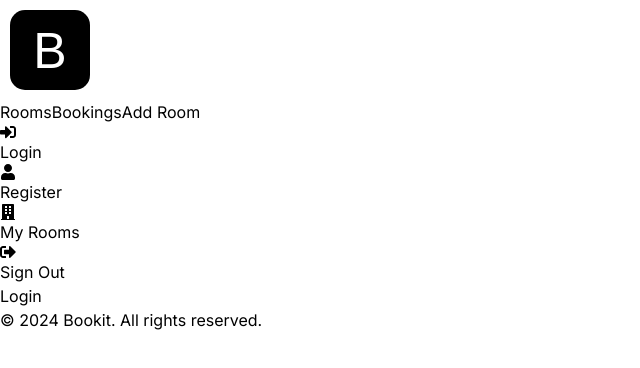
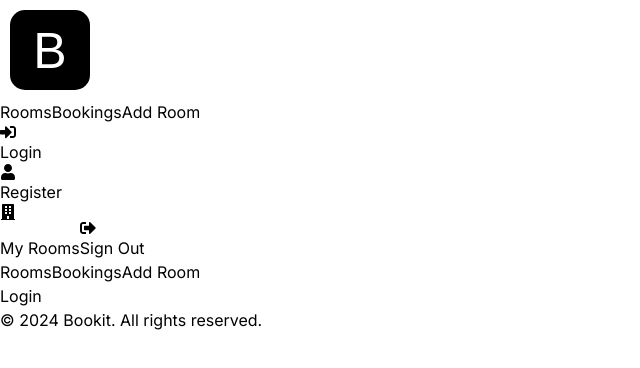
Before and after one commit to muhkyle17/bookify, a Next.js app: page /login in a window 1280 px wide. Shown: the top 368 px of the page, without its empty margins (0-640 px from the left). Built offline with nearby package versions, Linux system fonts and the light colour scheme.

Commit message:
Fix styling for header, change href links to proper page redirects

```diff
--- a/src/app/components/Header.jsx
+++ b/src/app/components/Header.jsx
@@ -6,11 +6,11 @@ import { FaUser, FaSignInAlt, FaSignOutAlt, FaBuilding } from 'react-icons/fa'
 const Header = () => {
   return (
     <header className='bg-gray-100'>
-      <nav className='mx-auto max-w-7xl px-4 s  m:px-6 lg:px-8'>
+      <nav className='mx-auto max-w-7xl px-4 sm:px-6 lg:px-8'>
         <div className='flex h-16 items-center justify-between'>
           <div className='flex items-center'>
             <Link href='/'>
-              <Image className='h-12 w-12' src={logo} alt='Bookify Logo' priority={true} />
+              <Image className='h-12 w-12' src={logo} alt='Bookit' priority={true} />
             </Link>
             <div className='hidden md:block'>
               <div className='ml-10 flex items-baseline space-x-4'>
@@ -19,50 +19,65 @@ const Header = () => {
                   className='rounded-md px-3 py-2 text-sm font-medium text-gray-800 hover:bg-gray-700 hover:text-white'>
                   Rooms
                 </Link>
+                {/* <!-- Logged In Only --> */}
 
                 <Link
-                  href='/bookings.html'
+                  href='/bookings'
                   className='rounded-md px-3 py-2 text-sm font-medium text-gray-800 hover:bg-gray-700 hover:text-white'>
                   Bookings
                 </Link>
                 <Link
-                  href='/add-room.html'
+                  href='/rooms/add'
                   className='rounded-md px-3 py-2 text-sm font-medium text-gray-800 hover:bg-gray-700 hover:text-white'>
                   Add Room
                 </Link>
               </div>
             </div>
           </div>
-
+          {/* <!-- Right Side Menu --> */}
           <div className='ml-auto'>
             <div className='ml-4 flex items-center md:ml-6'>
-              <Link
-                href='login.html'
-                className='mr-3 text-gray-800 hover:text-gray-600 flex flex-row items-center gap-2'>
-                <FaSignInAlt /> Login
+              {/* <!-- Logged Out Only --> */}
+              <Link href='/login' className='mr-3 text-gray-800 hover:text-gray-600'>
+                <FaSignInAlt className='inline mr-1' /> Login
               </Link>
-              <Link
-                href='register.html'
-                className='mr-3 text-gray-800 hover:text-gray-600 flex flex-row items-center gap-2'>
-                <FaUser />
-                Register
+              <Link href='/register' className='mr-3 text-gray-800 hover:text-gray-600'>
+                <FaUser className='inline mr-1' /> Register
               </Link>
-              <Link
-                href='my-rooms.html'
-                className='mr-3 text-gray-800 hover:text-gray-600 flex flex-row items-center gap-2'>
-                <FaBuilding />
-                My Rooms
+
+              <Link href='/rooms/my'>
+                <FaBuilding className='inline mr-1' /> My Rooms
               </Link>
-              <Link
-                href='login.html'
-                className='text-gray-800 hover:text-gray-600 flex flex-row items-center gap-2'>
-                <FaSignOutAlt />
-                Sign Out
-              </Link>
+              <button className='mx-3 text-gray-800 hover:text-gray-600'>
+                <FaSignOutAlt className='inline mr-1' /> Sign Out
+              </button>
             </div>
           </div>
         </div>
       </nav>
+
+      {/* <!-- Mobile menu --> */}
+      <div className='md:hidden'>
+        <div className='space-y-1 px-2 pb-3 pt-2 sm:px-3'>
+          <Link
+            href='/'
+            className='block rounded-md px-3 py-2 text-base font-medium text-gray-800 hover:bg-gray-700 hover:text-white'>
+            Rooms
+          </Link>
+          {/* <!-- Logged In Only --> */}
+
+          <Link
+            href='/bookings'
+            className='block rounded-md px-3 py-2 text-base font-medium text-gray-800 hover:bg-gray-700 hover:text-white'>
+            Bookings
+          </Link>
+          <Link
+            href='/rooms/add'
+            className='block rounded-md px-3 py-2 text-base font-medium text-gray-800 hover:bg-gray-700 hover:text-white'>
+            Add Room
+          </Link>
+        </div>
+      </div>
     </header>
   )
 }
```
